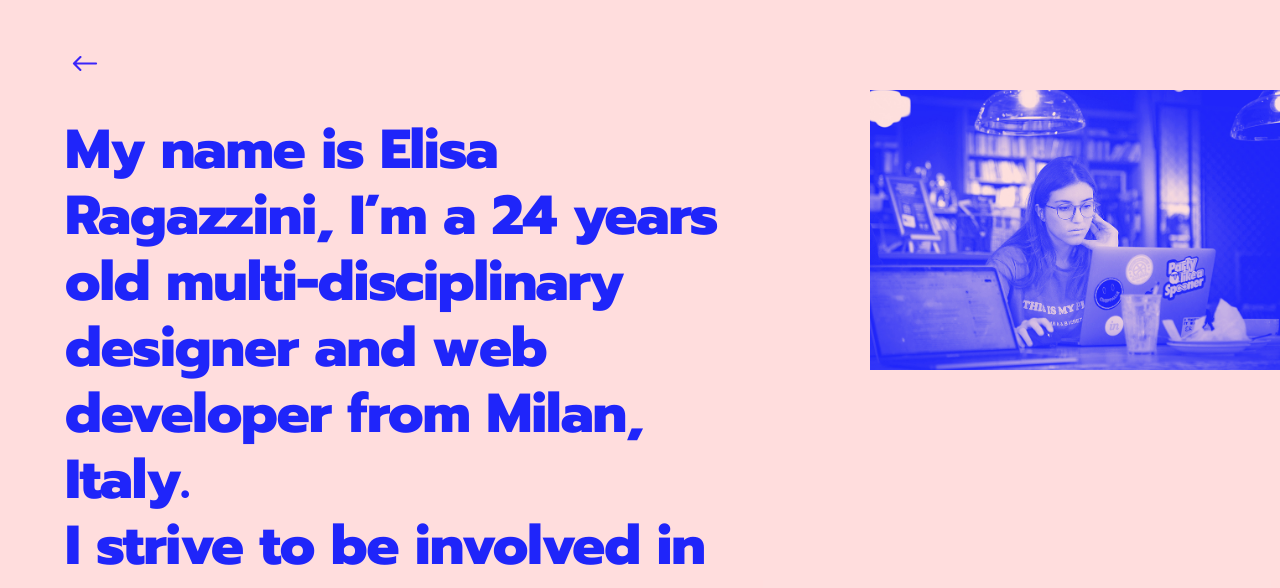
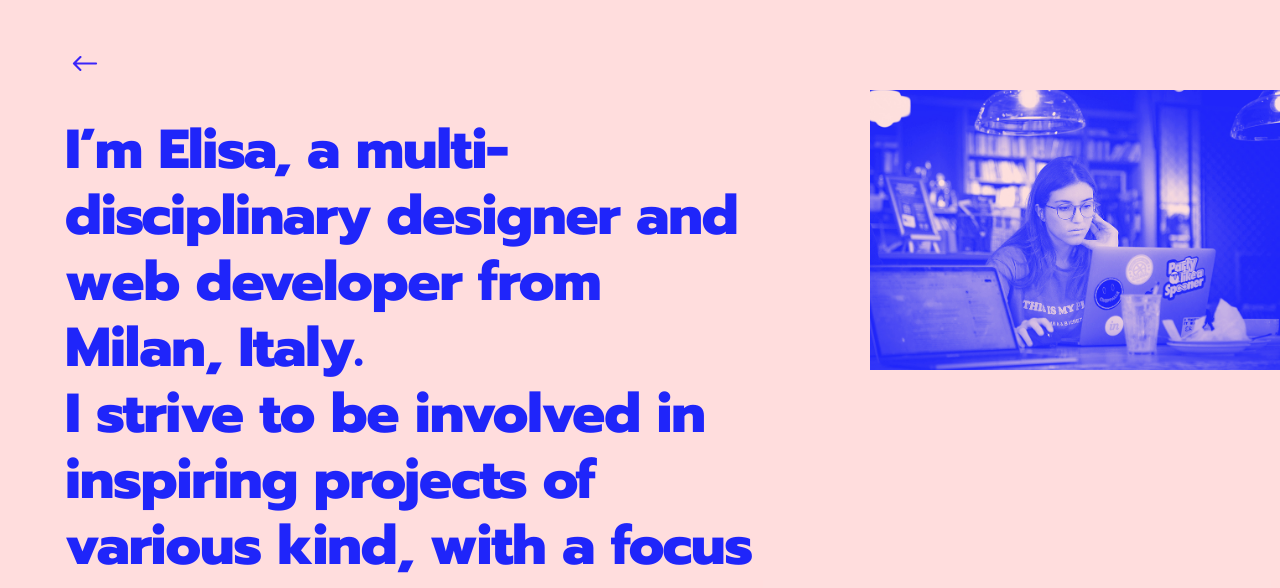
Before and after one commit to elisiri/lisiri, a plain HTML site: page index.html in a window 1280 px wide. Both pictures are taken after a click on the link "Lisiri". Shown: the part 183-771 px from the top of the page. Drawn offline with nearby package versions, Linux system fonts and the light colour scheme; some packages are replaced by stand-ins of ours; a script that the page names is missing; a web font is replaced by a local one.

Commit message:
About text update

```diff
--- a/index.html
+++ b/index.html
@@ -79,7 +79,7 @@
       <img class="backArrow" src="arrow.svg"/>
     </span>
     <span class="span">
-    My name is Elisa Ragazzini, I’m a 24 years old multi-disciplinary designer and web developer from Milan, Italy.<br>
+    I’m Elisa, a multi-disciplinary designer and web developer from Milan, Italy.<br>
     </span>
     <span class="span">
     I strive to be involved in inspiring projects of various kind, with a focus on design & technology.<br>
```
